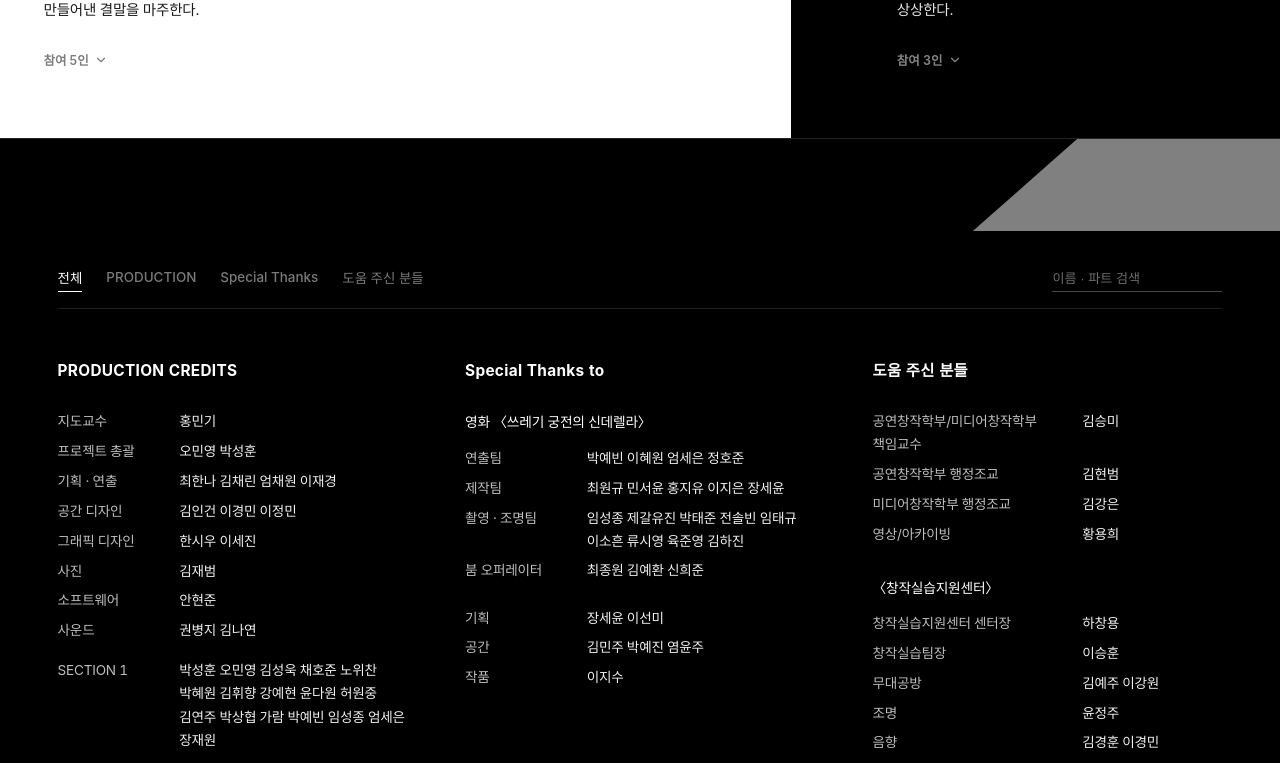
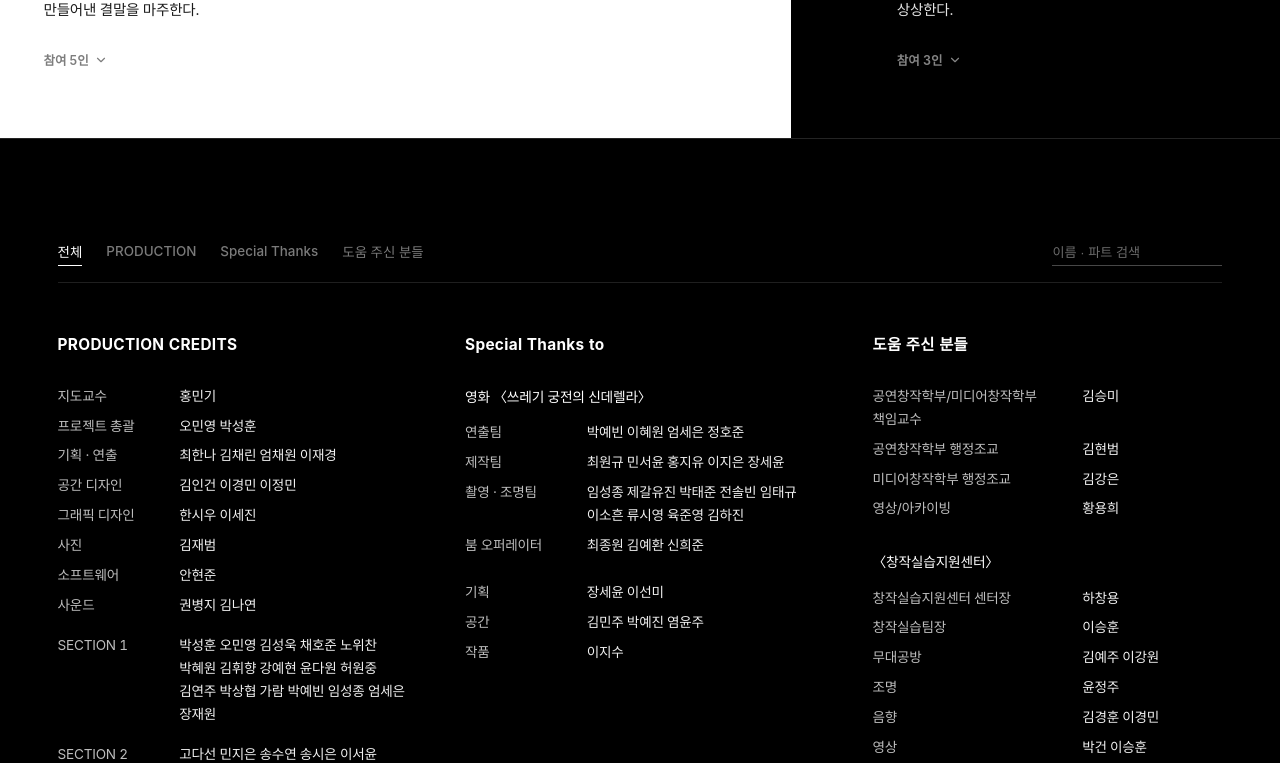
Before and after one commit to thisnicework/ownhomeown, a React (Vite) app: page / in a window 1280 px wide. Shown: the part 3900-4663 px from the top of the page. Built offline with nearby package versions, Linux system fonts and the light colour scheme; a web font is replaced by a local one.

Commit message:
Remove awkward grey wedge between sections and credits

```diff
--- a/src/App.css
+++ b/src/App.css
@@ -1110,7 +1110,7 @@
 }
 
 /* --------------------------------------------------------------------------
-   05. 크레딧 — Pure Black + Diagonal Grey Wedge + Spotlight Hover
+   05. 크레딧 — Pure Black + Spotlight Hover
    -------------------------------------------------------------------------- */
 .pdf-credits-band {
   position: relative;
@@ -1118,18 +1118,7 @@
   background: var(--pdf-black);
   color: var(--ink-on-dark);
   border-top: 1px solid rgba(255, 255, 255, 0.14);
-  padding: clamp(6.5rem, 10vw, 9.5rem) var(--pad-x) clamp(5rem, 9vw, 8.5rem);
-}
-
-.pdf-credits-band__wedge {
-  position: absolute;
-  top: 0;
-  right: 0;
-  width: clamp(160px, 24vw, 340px);
-  height: clamp(80px, 7.2vw, 112px);
-  background: var(--pdf-grey);
-  clip-path: polygon(100% 0, 100% 100%, 0 100%, 34% 0);
-  pointer-events: none;
+  padding: var(--pad-y) var(--pad-x);
 }
 
 .pdf-credits-band__container {
@@ -1553,11 +1542,6 @@
     grid-template-columns: 1fr;
     gap: 3rem;
   }
-
-  .pdf-credits-band__wedge {
-    width: 140px;
-    height: 76px;
-  }
 }
 
 @media (max-width: 860px) {
--- a/src/components/CreditsSection.tsx
+++ b/src/components/CreditsSection.tsx
@@ -86,8 +86,6 @@ export const CreditsSection: React.FC = () => {
 
   return (
     <section id="credits" className="pdf-credits-band" aria-label="크레딧">
-      <div className="pdf-credits-band__wedge" aria-hidden="true" />
-
       <div
         ref={creditsRef}
         className={`pdf-credits-band__container reveal-block ${
```
